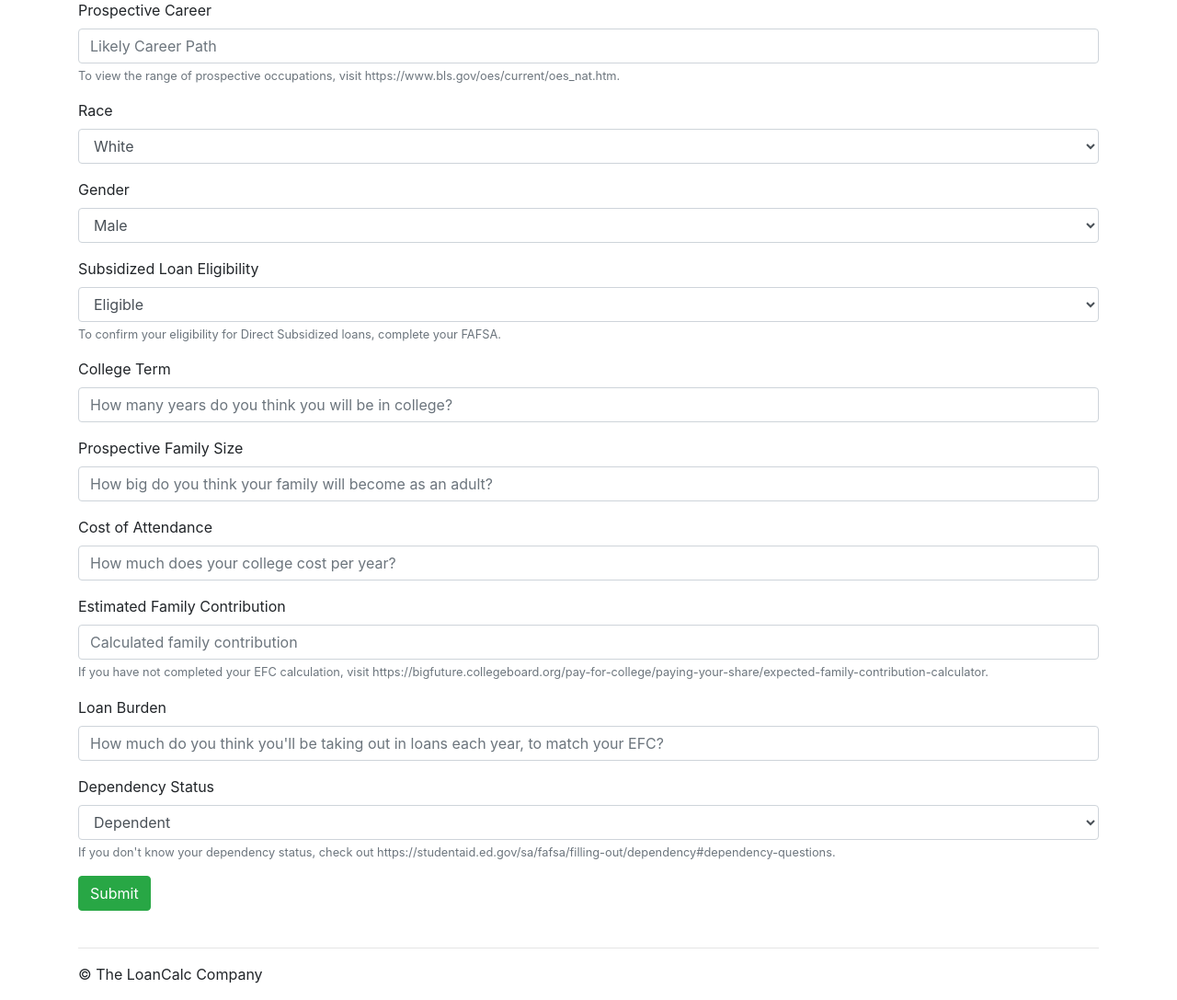
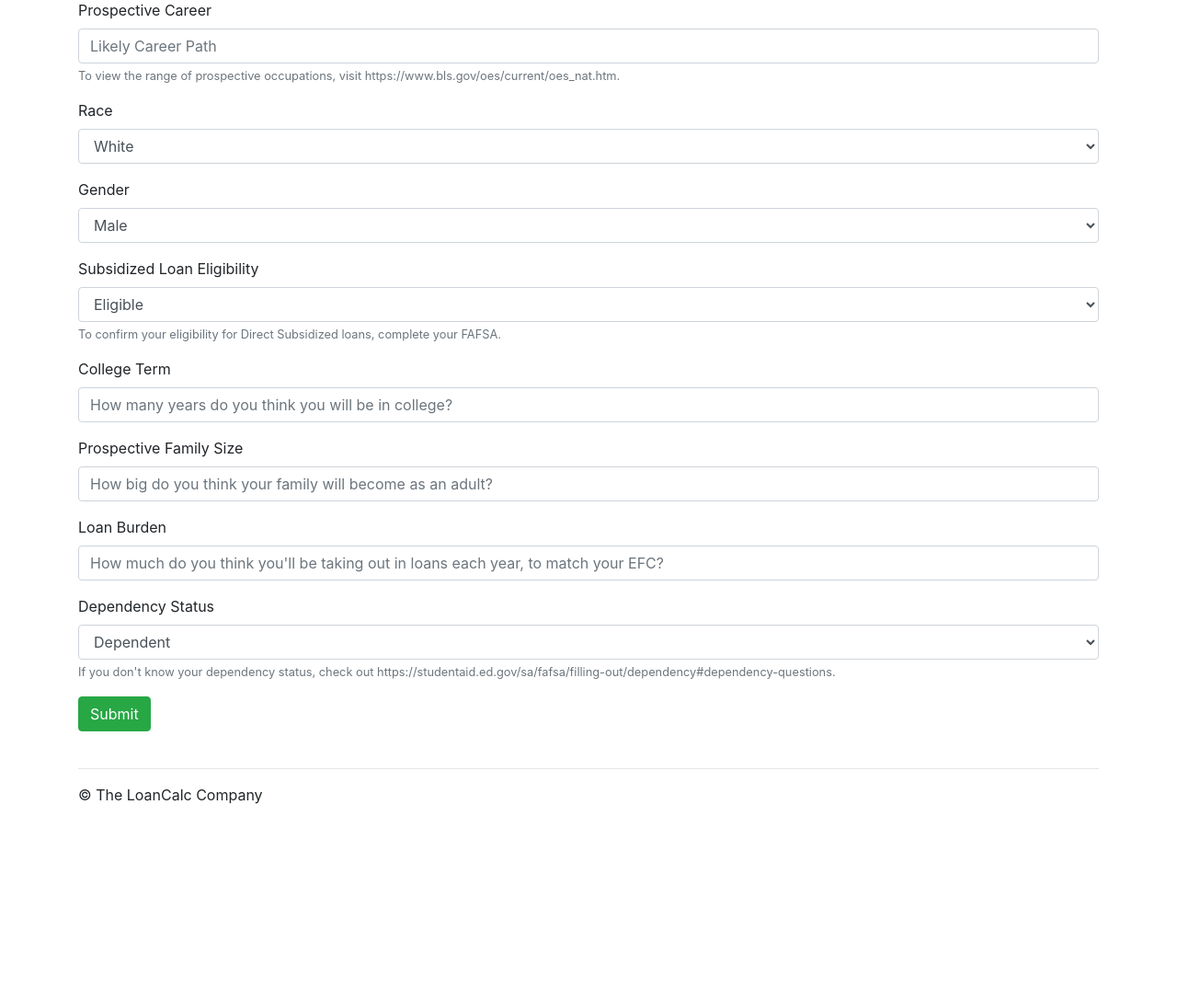
Before and after one commit to adithyaparams/loan-model, a Flask app: page /calc in a window 1280 px wide. Shown: the part 137-1224 px from the top of the page at 92% size. After the commit the page ends 1011 px from the top, so only its background shows below. Run offline with Flask 2, Linux system fonts and the light colour scheme; parts of the project's set-up code (start-up, migrations or seed data) failed here and were passed over; some libraries are stand-ins or nearby versions.

Commit message:
Remove cost of attendance and efc input fields

```diff
--- a/app/forms.py
+++ b/app/forms.py
@@ -10,6 +10,4 @@ class LoanForm(FlaskForm):
     family = IntegerField('family', validators=[DataRequired()])
     race = StringField('race', validators=[DataRequired()])
     dependency = StringField('dependency', validators=[DataRequired()])
-    cost = IntegerField('cost of attendance', validators=[DataRequired()])
-    expected = IntegerField('estimated family contribution', validators=[DataRequired()])
     actual = IntegerField('real family contribution', validators=[DataRequired()])
--- a/app/routes.py
+++ b/app/routes.py
@@ -65,8 +65,6 @@ def calc():
         eligibility=request.form['eligibility']
         college_term=int(request.form['term'])
         family_size=int(request.form['family'])
-        cost=int(request.form['cost'])
-        expected=int(request.form['expected'])
         actual=int(request.form['actual'])
         dependency=request.form['dependency']
         dependency = True if dependency == 'Dependent' else False
--- a/app/templates/calc.html
+++ b/app/templates/calc.html
@@ -90,21 +90,6 @@
           <label for="family">Prospective Family Size</label>
           <input type="number" class="form-control" id="family" name="family" placeholder="How big do you think your family will become as an adult?">
           {% for error in form.family.errors %}
-            <span style="color: red;">[{{ error }}]</span>
-          {% endfor %}
-        </div>
-        <div class="form-group">
-          <label for="cost">Cost of Attendance</label>
-          <input type="number" class="form-control" id="cost" name="cost" placeholder="How much does your college cost per year?">
-          {% for error in form.cost.errors %}
-            <span style="color: red;">[{{ error }}]</span>
-          {% endfor %}
-        </div>
-        <div class="form-group">
-          <label for="expected">Estimated Family Contribution</label>
-          <input type="number" class="form-control" id="expected" name="expected" placeholder="Calculated family contribution">
-          <small class="form-text text-muted">If you have not completed your EFC calculation, visit https://bigfuture.collegeboard.org/pay-for-college/paying-your-share/expected-family-contribution-calculator.</small>
-          {% for error in form.expected.errors %}
             <span style="color: red;">[{{ error }}]</span>
           {% endfor %}
         </div>
```
